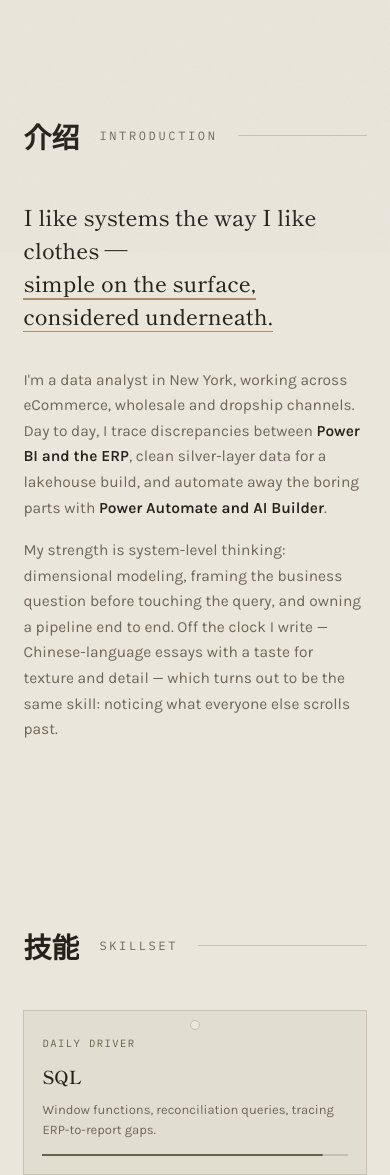
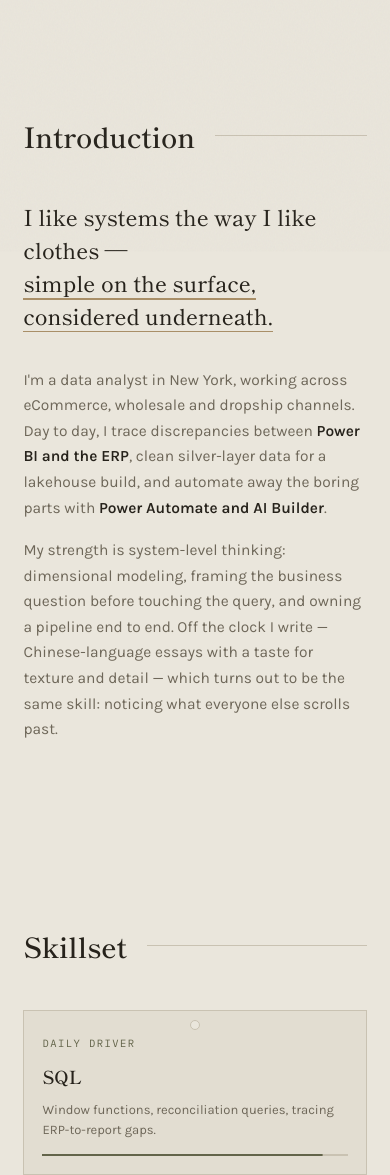
Before and after one commit to SpaceCowboy0707/spacecowboy0707.github.io, a plain HTML site: page index.html in a window 390 px wide. Shown: the part 1080-2255 px from the top of the page. Drawn offline with Linux system fonts and the light colour scheme.

Commit message:
Replace language-specific spans with title spans

```diff
--- a/index.html
+++ b/index.html
@@ -9,7 +9,7 @@
 <link rel="preconnect" href="https://fonts.googleapis.com">
 <link rel="preconnect" href="https://fonts.gstatic.com" crossorigin>
 <link href="https://fonts.googleapis.com/css2?family=Shippori+Mincho:wght@500;600;700&family=Karla:wght@400;500;600&family=IBM+Plex+Mono:wght@400;500&display=swap" rel="stylesheet">
-<link href="https://fonts.googleapis.com/css2?family=Noto+Serif+SC:wght@600&text=%E4%BB%8B%E7%BB%8D%E6%8A%80%E8%83%BD%E9%A1%B9%E7%9B%AE%E8%81%94%E7%B3%BB%E9%83%BD%E5%B8%82%E7%94%B7%E5%AD%A9%E6%95%B0%E6%8D%AE%E5%88%86%E6%9E%90%E8%A1%A3%E6%9F%9C%E8%89%B2%E5%8D%A1%E9%9D%A2%E6%96%99&display=swap" rel="stylesheet">
+<link href="https://fonts.googleapis.com/css2?family=Noto+Serif+SC:wght@600&text=%E9%83%BD%E5%B8%82%E7%94%B7%E5%AD%A9%E6%95%B0%E6%8D%AE%E5%88%86%E6%9E%90%E8%A1%A3%E6%9F%9C%E8%89%B2%E5%8D%A1%E9%9D%A2%E6%96%99&display=swap" rel="stylesheet">
 
 <style>
 /* ============================================================
@@ -321,10 +321,9 @@ h1 .thin{ color:var(--ink-2); font-weight:500; }
    SECTION HEAD — 中文标题从遮罩里升起
    ============================================================ */
 .sec-head{ display:flex; align-items:center; gap:20px; margin-bottom:48px; }
-.sec-head .zh{ font-size:clamp(28px, 3.6vw, 40px); font-weight:600; line-height:1.15; }
-.sec-head .en{
-  font-family:var(--font-mono); font-size:12px; letter-spacing:.22em;
-  text-transform:uppercase; color:var(--ink-2);
+.sec-head .ttl{
+  font-family:var(--font-display);
+  font-size:clamp(28px, 3.6vw, 40px); font-weight:600; line-height:1.15;
 }
 .sec-head::after{ content:""; flex:1; height:1px; background:var(--line); }
 
@@ -517,8 +516,7 @@ h1 .thin{ color:var(--ink-2); font-weight:500; }
   <section class="panel" id="intro" data-label="Intro">
     <div class="panel-inner">
       <div class="sec-head">
-        <span class="mask"><span class="zh rv mask-in">介绍</span></span>
-        <span class="en rv" style="--d:.15s">Introduction</span>
+        <span class="mask"><span class="ttl rv mask-in">Introduction</span></span>
       </div>
       <div class="intro-grid">
         <div class="intro-pull">
@@ -549,8 +547,7 @@ h1 .thin{ color:var(--ink-2); font-weight:500; }
   <section class="panel" id="skills" data-label="Skillset">
     <div class="panel-inner">
       <div class="sec-head">
-        <span class="mask"><span class="zh rv mask-in">技能</span></span>
-        <span class="en rv" style="--d:.15s">Skillset</span>
+        <span class="mask"><span class="ttl rv mask-in">Skillset</span></span>
       </div>
       <div class="tags">
         <div class="rv" style="--d:.12s"><div class="tag" style="--lv:.92">
@@ -609,8 +606,7 @@ h1 .thin{ color:var(--ink-2); font-weight:500; }
   <section class="panel" id="projects" data-label="Projects">
     <div class="panel-inner">
       <div class="sec-head">
-        <span class="mask"><span class="zh rv mask-in">项目</span></span>
-        <span class="en rv" style="--d:.15s">Selected projects</span>
+        <span class="mask"><span class="ttl rv mask-in">Selected Projects</span></span>
       </div>
       <div>
         <article class="proj rv" style="--d:.12s">
@@ -657,8 +653,7 @@ h1 .thin{ color:var(--ink-2); font-weight:500; }
   <section class="panel" id="contact" data-label="Contact">
     <div class="panel-inner">
       <div class="sec-head">
-        <span class="mask"><span class="zh rv mask-in">联系</span></span>
-        <span class="en rv" style="--d:.15s">Contact</span>
+        <span class="mask"><span class="ttl rv mask-in">Contact</span></span>
       </div>
       <div class="foot-cta">
         <span class="mask"><span class="rv mask-in" style="--d:.12s">Want the longer version?</span></span>
```
